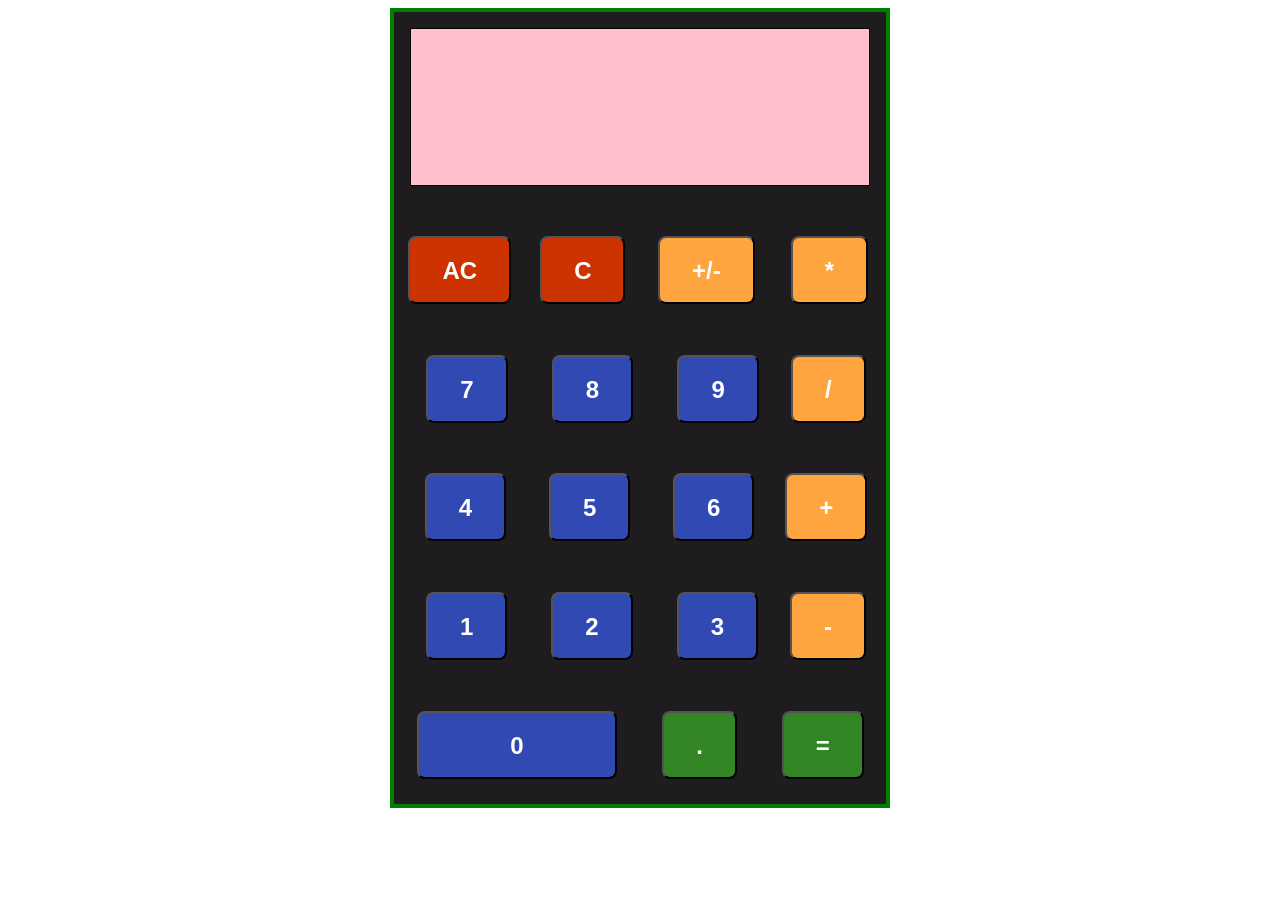
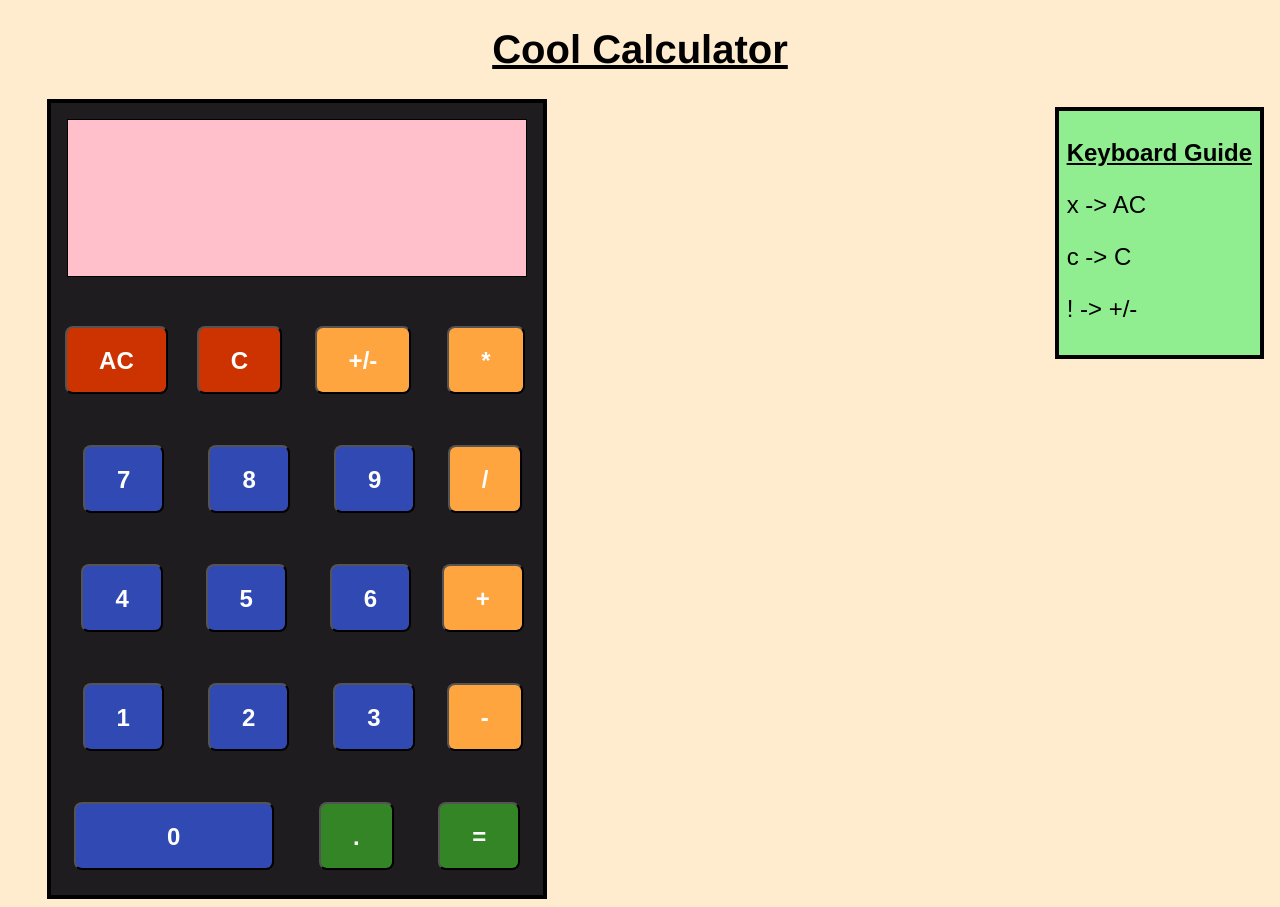
Before and after one commit to notacallforhelp/Calculator, a plain HTML site: page index.html in a window 1280 px wide. Before the commit the page ends 816 px from the top, so only its background shows below. Drawn offline with Linux system fonts and the light colour scheme.

Commit message:
calculator project finished

```diff
--- a/index.html
+++ b/index.html
@@ -11,9 +11,18 @@
     <script defer src="script.js"></script>
 </head>
 <body>
-    <div id="calc">
-        <div id="display"></div>
-        <div id="ctner"></div>
+    <h1>Cool Calculator</h1>
+    <div id="wrapper">
+        <div id="calc">
+            <div id="display"></div>
+            <div id="ctner"></div>
+        </div>
+        <div id="info">
+            <h2>Keyboard Guide</h1>
+            <p>x -> AC</p>
+            <p>c -> C</p>
+            <p>! -> +/-</p>
+        </div>
     </div>
 </body>
 </html>
--- a/script.js
+++ b/script.js
@@ -1,19 +1,3 @@
-function add(x,y){
-    return x+y;
-}
-
-function subtract(x,y){
-    return x-y;
-}
-
-function multiply(x,y){
-    return x*y;
-}
-
-function divide(x,y){
-    return x/y;
-}
-
 const ctner = document.querySelector("#ctner");
 
 ctner.setAttribute("style",
--- a/styles.css
+++ b/styles.css
@@ -4,13 +4,44 @@
     font-size:24px;
 }
 
+body{
+    background-color: blanchedalmond;
+}
+
+h1{
+    text-align: center;
+    text-decoration: underline;
+    font-family:'Franklin Gothic Medium', 'Arial Narrow', Arial, sans-serif;
+    font-size: 40px;
+}
+
+h2{
+    text-decoration: underline;
+}
+
+#wrapper{
+    display: flex;
+}
+
+#info{
+    align-self: flex-start;
+    margin: 8px 8px;
+    padding: 8px;
+    border: 4px solid black;
+    background-color: lightgreen;
+}
+
 #calc{
-    border:4px solid green;
+    flex-grow: 0;
+    border:4px solid black;
     color:black;
     width:500px;
     margin:0px auto;
+    margin-right: 500px;
     height:800px;
     background-color: #1e1c1f;
+    align-items: center;
+    justify-content: center;
 }
 
 #display{
```
